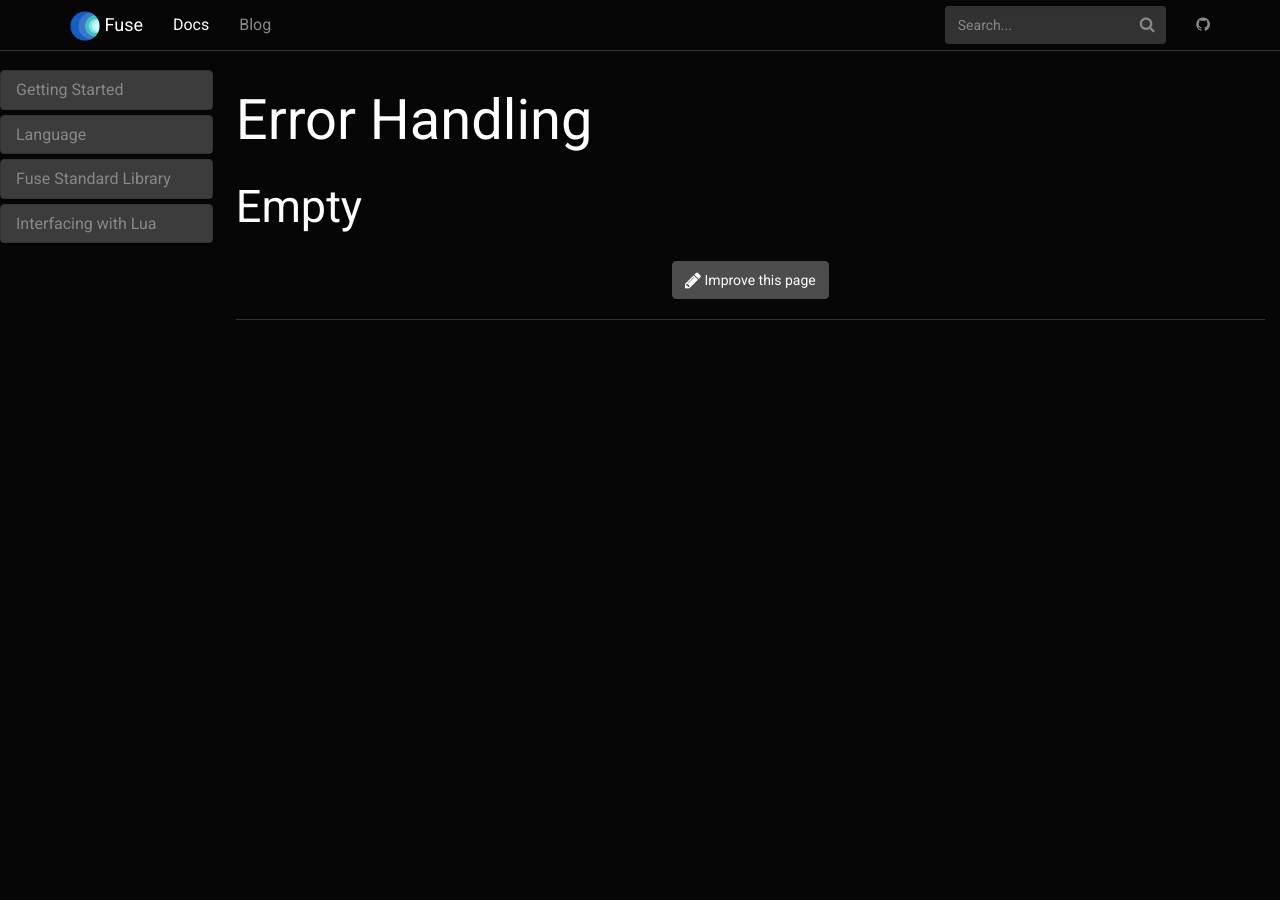
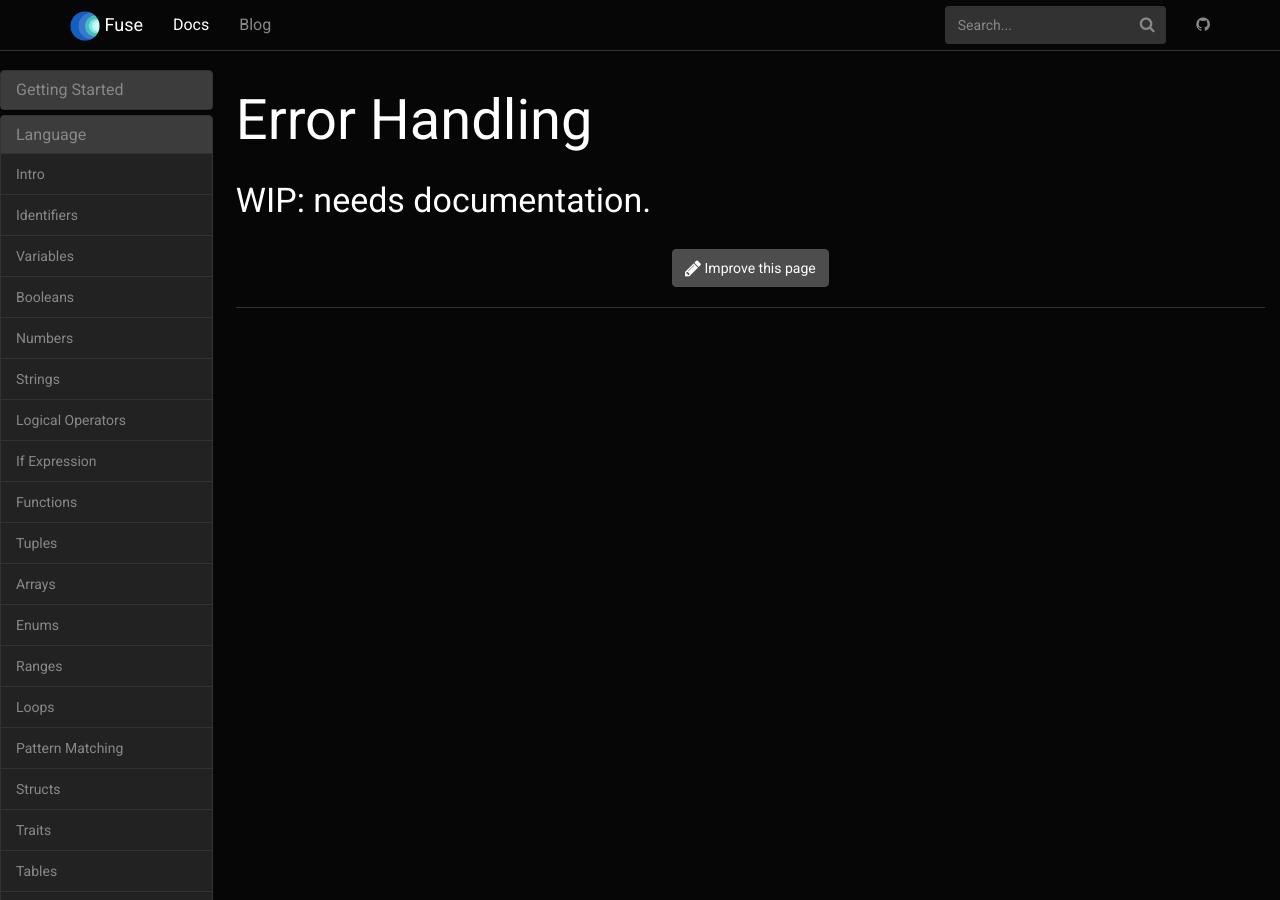
Before and after one commit to fuse-lang/fuse-lang.github.io, a Jekyll site: the page built from _docs/language/20-error-handling.md, in a window 1280 px wide. Built offline with Jekyll 4.4.1, drawn with Linux system fonts in a browser that asks for light colours.

Commit message:
add an empty error-handling page.

```diff
--- a/_data/docs.yml
+++ b/_data/docs.yml
@@ -28,6 +28,7 @@
   - tables
   - types
   - generic
+  - error-handling
 
 - title: Fuse Standard Library
   category: lib
--- a/_docs/language/20-error-handling.md
+++ b/_docs/language/20-error-handling.md
@@ -3,4 +3,4 @@ title: Error Handling
 permalink: /docs/lang/error-handling/
 ---
 
-## Empty
+### WIP: needs documentation.
```
